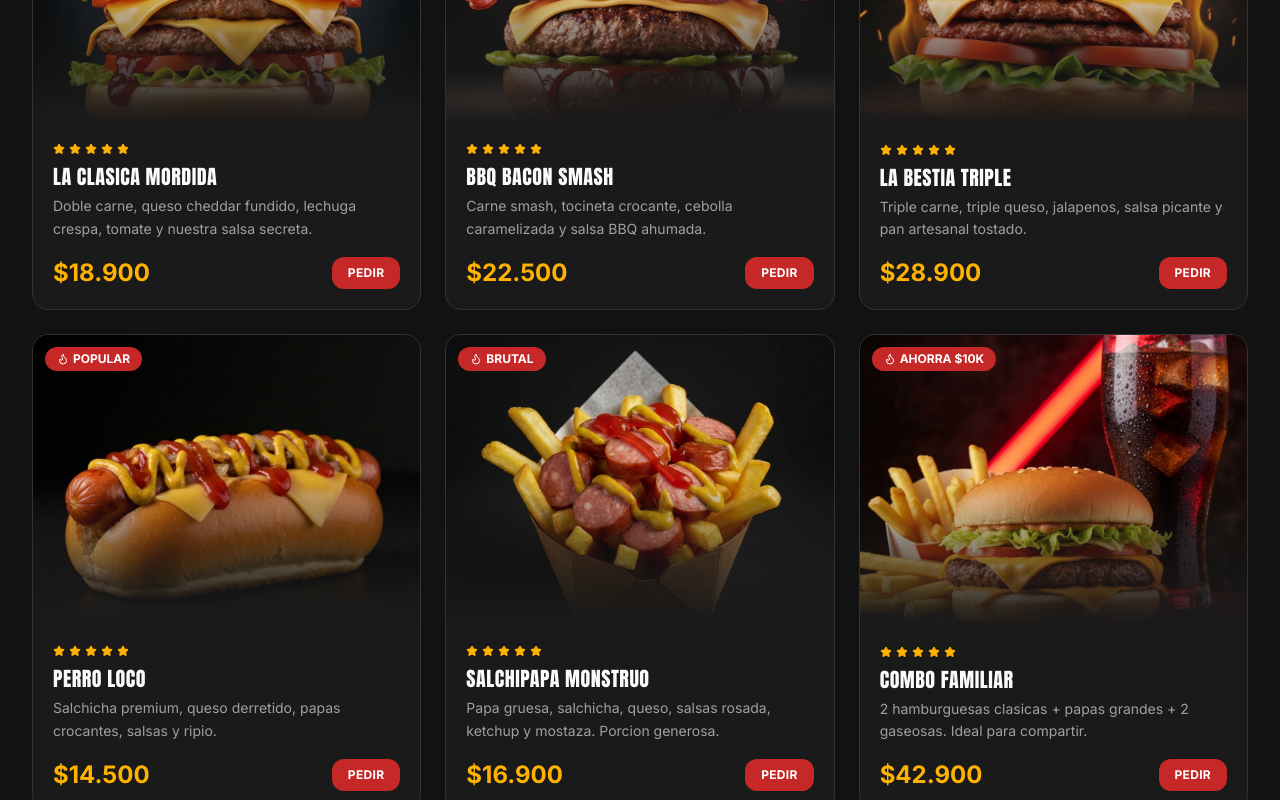
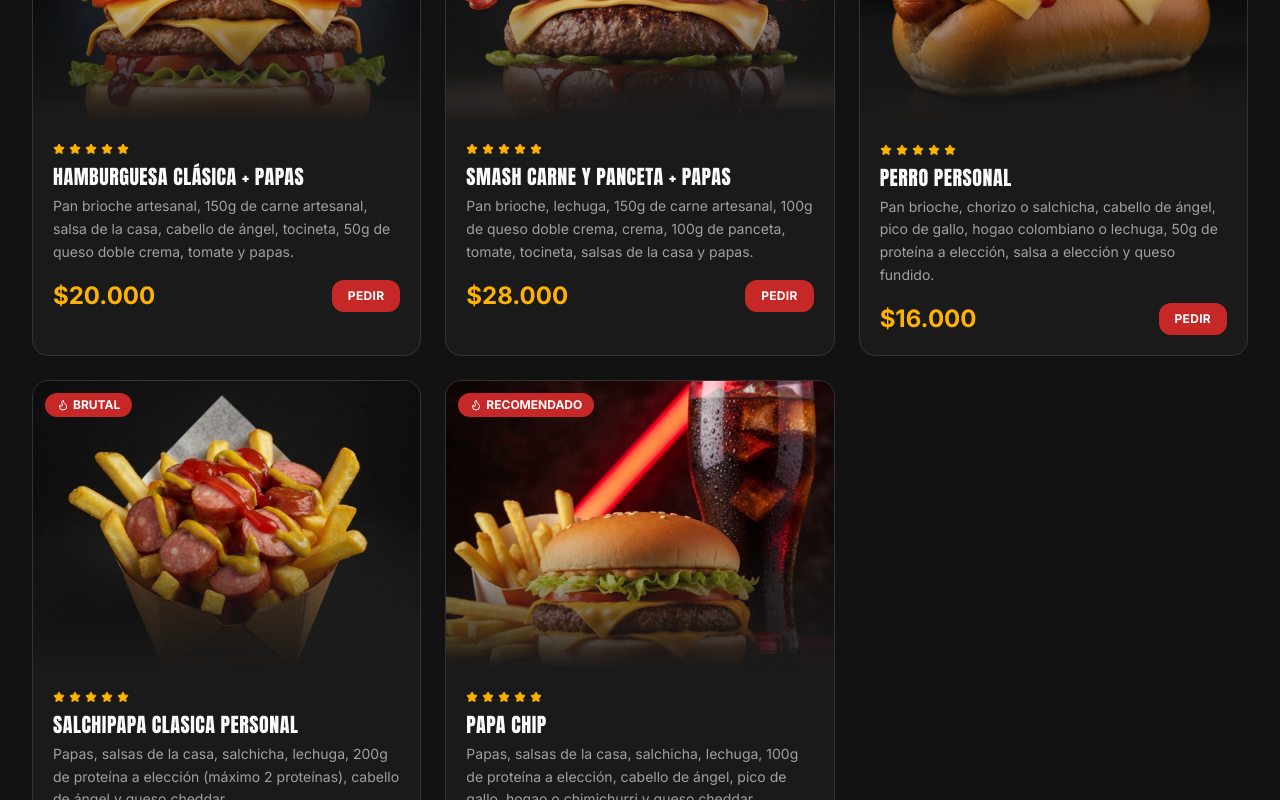
Before and after one commit to GilsanGTrambo69/la-mordida, a Next.js app: page / in a window 1280 px wide. Shown: the part 1300-2100 px from the top of the page. Built offline with nearby package versions, Linux system fonts and the light colour scheme.

Commit message:
descripcion de productos populares

```diff
--- a/components/featured-products.tsx
+++ b/components/featured-products.tsx
@@ -6,46 +6,39 @@ import { Flame, Star } from "lucide-react"
 
 const products = [
   {
-    name: "La Clasica Mordida",
-    description: "Doble carne, queso cheddar fundido, lechuga crespa, tomate y nuestra salsa secreta.",
-    price: "$18.900",
+    name: "Hamburguesa Clásica + Papas",
+    description: "Pan brioche artesanal, 150g de carne artesanal, salsa de la casa, cabello de ángel, tocineta, 50g de queso doble crema, tomate y papas.",
+    price: "$20.000",
     image: "/images/burger-classic.jpg",
     badge: "Mas vendida",
   },
   {
-    name: "BBQ Bacon Smash",
-    description: "Carne smash, tocineta crocante, cebolla caramelizada y salsa BBQ ahumada.",
-    price: "$22.500",
+    name: "Smash Carne y Panceta + Papas",
+    description: "Pan brioche, lechuga, 150g de carne artesanal, 100g de queso doble crema, crema, 100g de panceta, tomate, tocineta, salsas de la casa y papas.",
+    price: "$28.000",
     image: "/images/burger-bbq.jpg",
     badge: "Favorita",
   },
   {
-    name: "La Bestia Triple",
-    description: "Triple carne, triple queso, jalapenos, salsa picante y pan artesanal tostado.",
-    price: "$28.900",
-    image: "/images/burger-special.jpg",
-    badge: "Para valientes",
-  },
-  {
-    name: "Perro Loco",
-    description: "Salchicha premium, queso derretido, papas crocantes, salsas y ripio.",
-    price: "$14.500",
+    name: "Perro Personal",
+    description: "Pan brioche, chorizo o salchicha, cabello de ángel, pico de gallo, hogao colombiano o lechuga, 50g de proteína a elección, salsa a elección y queso fundido.",
+    price: "$16.000",
     image: "/images/hot-dog.jpg",
     badge: "Popular",
   },
   {
-    name: "Salchipapa Monstruo",
-    description: "Papa gruesa, salchicha, queso, salsas rosada, ketchup y mostaza. Porcion generosa.",
-    price: "$16.900",
+    name: "Salchipapa Clasica Personal",
+    description: "Papas, salsas de la casa, salchicha, lechuga, 200g de proteína a elección (máximo 2 proteínas), cabello de ángel y queso cheddar.",
+    price: "$37.000",
     image: "/images/salchipapa.jpg",
     badge: "Brutal",
   },
   {
-    name: "Combo Familiar",
-    description: "2 hamburguesas clasicas + papas grandes + 2 gaseosas. Ideal para compartir.",
-    price: "$42.900",
+    name: "Papa Chip",
+    description: "Papas, salsas de la casa, salchicha, lechuga, 100g de proteína a elección, cabello de ángel, pico de gallo, hogao o chimichurri y queso cheddar.",
+    price: "$25.000",
     image: "/images/combo-meal.jpg",
-    badge: "Ahorra $10K",
+    badge: "Recomendado",
   },
 ]
 
--- a/components/full-menu.tsx
+++ b/components/full-menu.tsx
@@ -198,7 +198,7 @@ export function FullMenu() {
 
               {/* Info */}
               <div className="flex-1 min-w-0">
-                <h3 className="mb-0.5 text-sm font-bold text-foreground uppercase tracking-wide truncate">
+                <h3 className="mb-0.5 text-sm font-bold text-foreground uppercase tracking-wide">
                   {item.name}
                 </h3>
                 <div className="mb-1 flex items-center gap-0.5">
```
